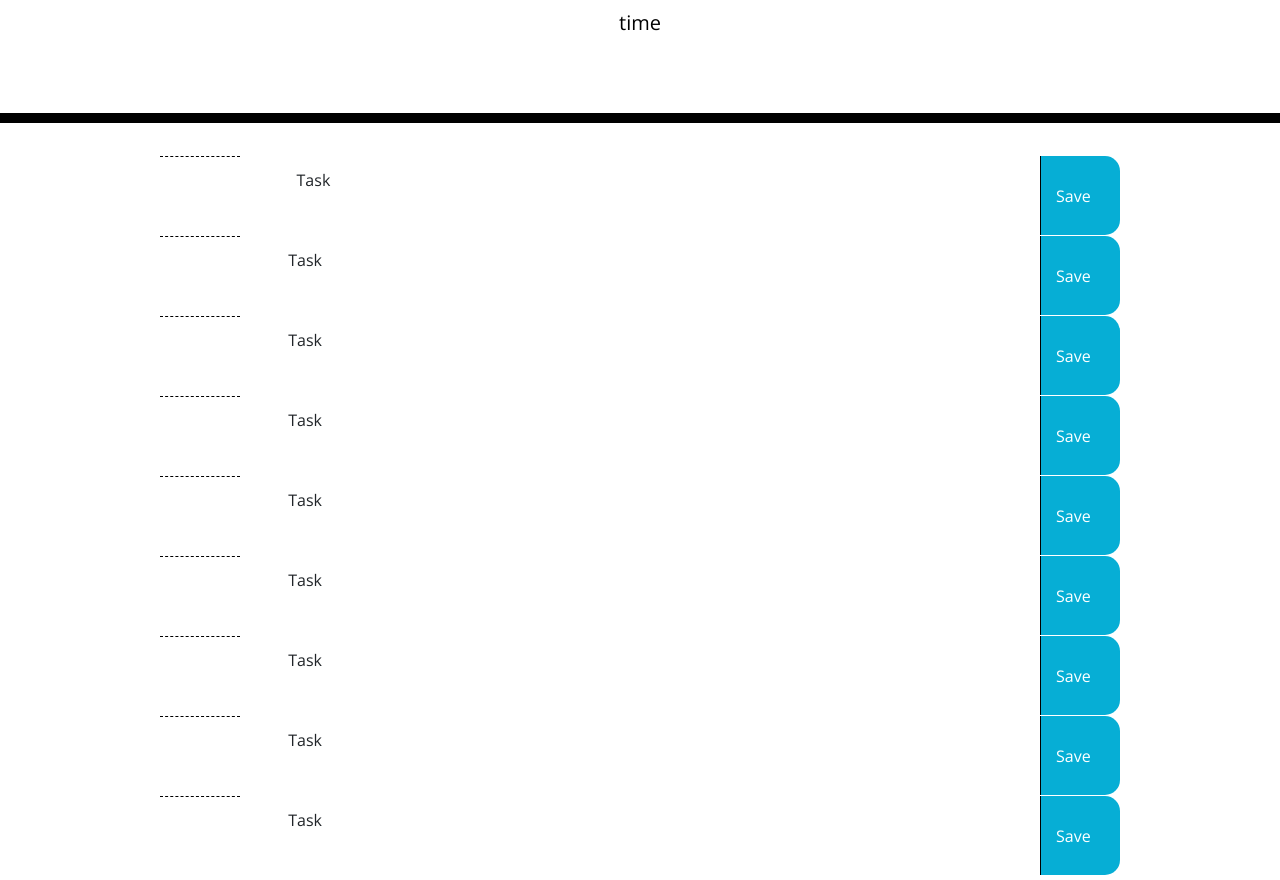
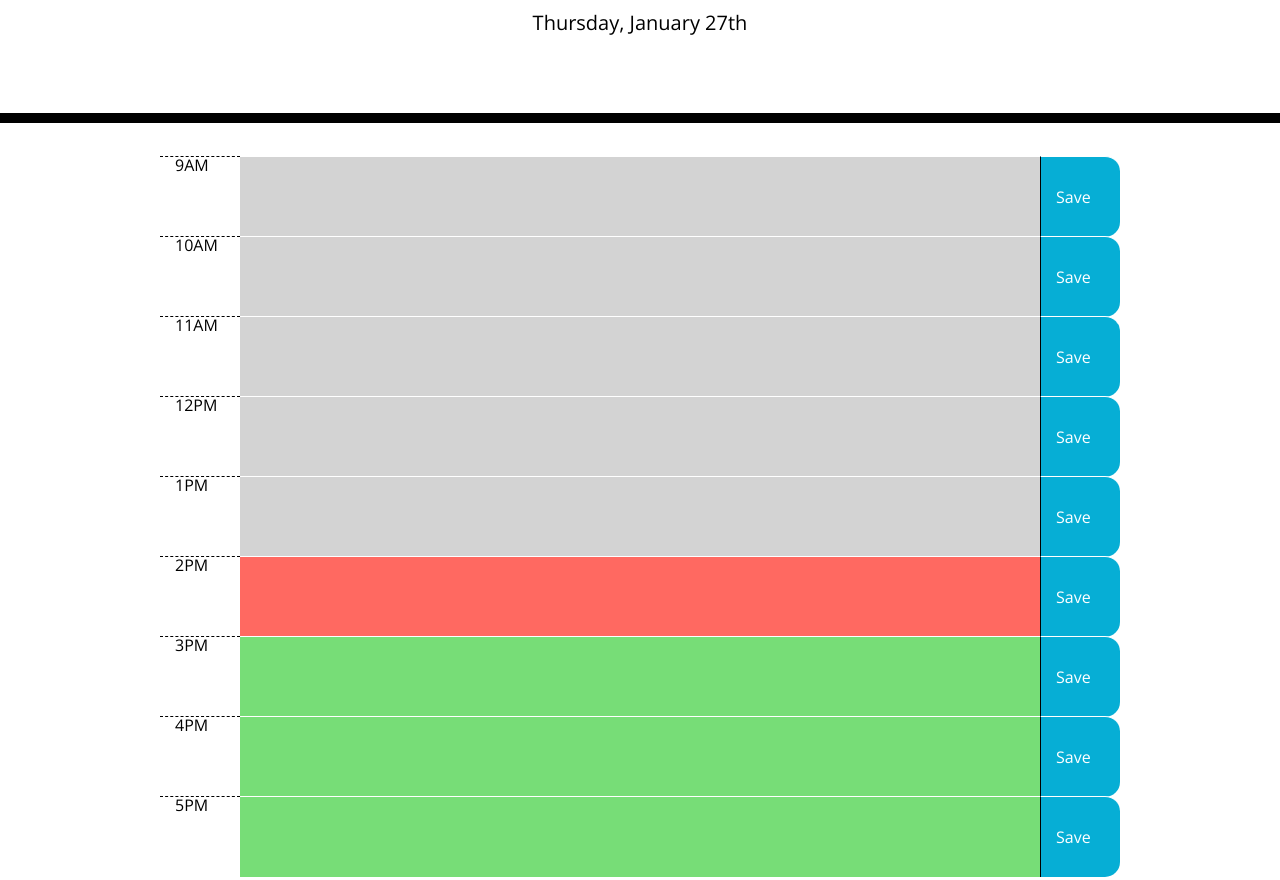
Before and after one commit to bdswartz/work-day-scheduler, a plain HTML site: page index.html in a window 1280 px wide. Shown: the part 181-1061 px from the top of the page. Drawn offline with nearby package versions, Linux system fonts and the light colour scheme.

Commit message:
edited classes, added some styling and started click events

```diff
--- a/assets/css/style.css
+++ b/assets/css/style.css
@@ -59,10 +59,14 @@ body {
 
   .saveBtn {
     border-left: 1px solid black;
+    border-top: 1px solid white;
     border-top-right-radius: 15px;
     border-bottom-right-radius: 15px;
     background-color: #06AED5;
     color: white;
+  }
+  .task-item {
+    border-top: 1px solid white;
   }
 
   .saveBtn i:hover {
--- a/assets/js/script.js
+++ b/assets/js/script.js
@@ -1,12 +1,12 @@
 var date = moment().format("dddd, MMMM Do");
-var dayStart = 13
+var dayStartTime = 9;
 
-setInterval(function() {
+var showCalendar = function() {
     $("#currentDay").text(date);
     console.log(date);
     $(".hour").each(function(index) {
-        var time = moment().set("hour", dayStart + index );
-        var displayTime = moment().set("hour", dayStart + index ).format("hA");
+        var time = moment().set("hour", dayStartTime + index );
+        var displayTime = moment().set("hour", dayStartTime + index ).format("hA");
         $(this).text(displayTime);
         if (moment().isAfter(time,"hour")) {
             console.log("true");
@@ -21,4 +21,22 @@ setInterval(function() {
             $(this).siblings(".col-10").addClass("future");
         }
     });
-} , 60000);
+};
+
+$(".task-item").on("click", "p", function() {
+    console.log("here");
+    // get current text of p element
+    var text = $(this)
+      .text()
+      .trim();
+
+    // replace p element with a new textarea
+    var textInput = $("<textarea>").val(text);
+    $(this).replaceWith(textInput);
+
+    // auto focus new element
+    textInput.trigger("focus");
+  });
+
+showCalendar();
+setInterval(showCalendar, 60000);
--- a/index.html
+++ b/index.html
@@ -32,8 +32,8 @@
       <div class="row">
         <div class="col-1 hour">
         </div>
-        <div class="col-10">
-          Task
+        <div class="task-item col-10">
+          <p></p>
         </div>
         <div class="col-1 saveBtn">
           Save
@@ -42,8 +42,8 @@
       <div class="row">
       <div class="col-1 hour">
       </div>
-      <div class="col-10">
-        Task
+      <div class="task-item col-10">
+        <p></p>
       </div>
       <div class="col-1 saveBtn">
         Save
@@ -52,8 +52,8 @@
     <div class="row">
       <div class="col-1 hour">
       </div>
-      <div class="col-10">
-        Task
+      <div class="task-item col-10">
+        <p></p>
       </div>
       <div class="col-1 saveBtn">
         Save
@@ -61,8 +61,8 @@
     </div>      <div class="row">
       <div class="col-1 hour">
       </div>
-      <div class="col-10">
-        Task
+      <div class="task-item col-10">
+        <p></p>
       </div>
       <div class="col-1 saveBtn">
         Save
@@ -70,8 +70,8 @@
     </div>      <div class="row">
       <div class="col-1 hour">
       </div>
-      <div class="col-10">
-        Task
+      <div class="task-item col-10">
+        <p></p>
       </div>
       <div class="col-1 saveBtn">
         Save
@@ -79,8 +79,8 @@
     </div>      <div class="row">
       <div class="col-1 hour">
       </div>
-      <div class="col-10">
-        Task
+      <div class="task-item col-10">
+        <p></p>
       </div>
       <div class="col-1 saveBtn">
         Save
@@ -88,8 +88,8 @@
     </div>      <div class="row">
       <div class="col-1 hour">
       </div>
-      <div class="col-10">
-        Task
+      <div class="task-item col-10">
+        <p></p>
       </div>
       <div class="col-1 saveBtn">
         Save
@@ -97,8 +97,8 @@
     </div>      <div class="row">
       <div class="col-1 hour">
       </div>
-      <div class="col-10">
-        Task
+      <div class="task-item col-10">
+        <p></p>
       </div>
       <div class="col-1 saveBtn">
         Save
@@ -106,8 +106,8 @@
     </div>      <div class="row">
       <div class="col-1 hour">
       </div>
-      <div class="col-10">
-        Task
+      <div class="task-item col-10">
+        <p></p>
       </div>
       <div class="col-1 saveBtn">
         Save
```
Lines whose indentation alone changed are shown as unchanged.
